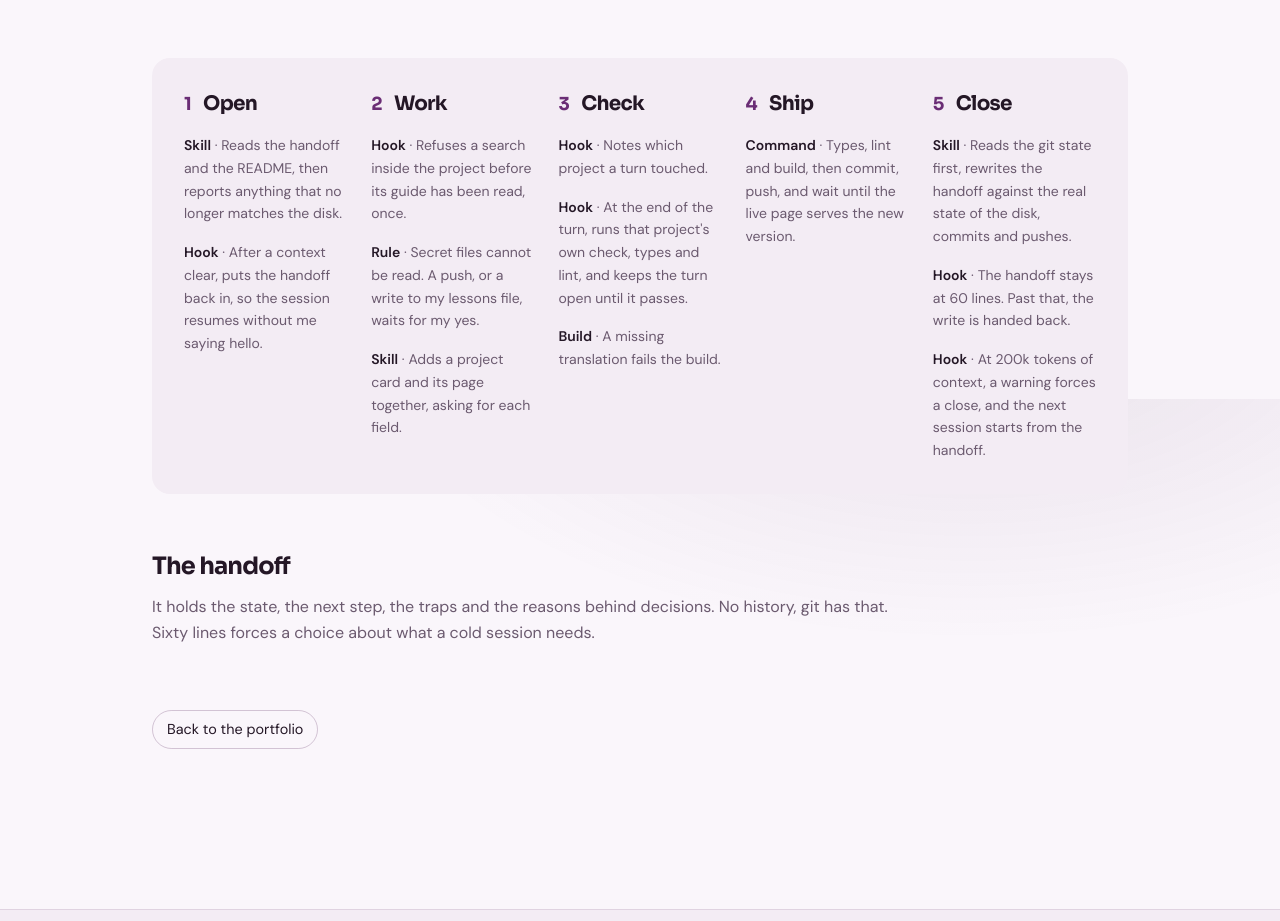
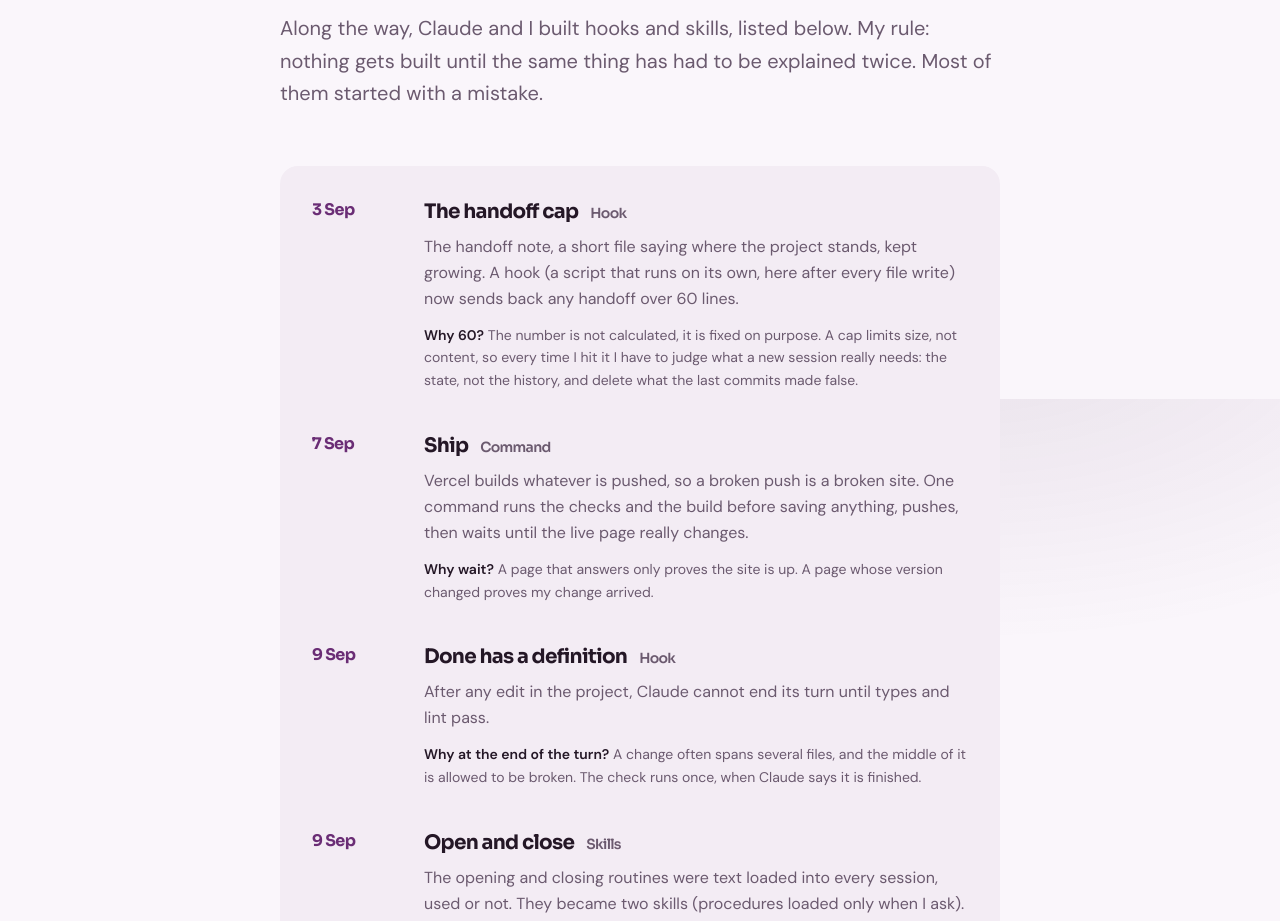
Before and after one commit to ClementPZ/clementpz-portfolio, a Next.js app: page /making-of in a window 1280 px wide. Shown: the part 401-1322 px from the top of the page. Built offline with nearby package versions, Linux system fonts and the light colour scheme.

Commit message:
Add the making-of timeline with French and Spanish

```diff
--- a/src/app/making-of/page.tsx
+++ b/src/app/making-of/page.tsx
@@ -5,7 +5,7 @@ import { MakingOfContent } from "../../components/MakingOfContent";
 export const metadata: Metadata = pageMeta(
   "/making-of",
   "The making of this portfolio · Clément PZ",
-  "The skills, hooks and scripts around each step of building this portfolio, from opening a session to closing it.",
+  "The hooks and skills built along the way, each with the mistake that started it and the reason it works that way.",
 );
 
 export default function MakingOfPage() {
--- a/src/components/MakingOfContent.tsx
+++ b/src/components/MakingOfContent.tsx
@@ -7,8 +7,8 @@ import { BackHome } from "./BackHome";
 import { makingOfText } from "../data/i18n";
 import { useLocale } from "./LocaleProvider";
 
-// Le pipeline en cinq étapes, lu de gauche à droite sur bureau, de haut en bas
-// sur mobile. Une seule hiérarchie : la taille, pas de bordure ni de pastille.
+// Frise des hooks et skills, dans l'ordre où ils sont nés. La date est à gauche
+// sur bureau, au-dessus sur mobile. Une seule hiérarchie : la taille, pas de bordure.
 export function MakingOfContent() {
   const { locale } = useLocale();
   const t = makingOfText[locale] ?? makingOfText.en;
@@ -16,7 +16,7 @@ export function MakingOfContent() {
     // id="top" : cible du logo de la Nav (href="#top"), comme sur la home.
     <div id="top">
       <Nav />
-      <main className="max-w-5xl mx-auto px-6 pt-10 pb-24 sm:pt-14">
+      <main className="max-w-3xl mx-auto px-6 pt-10 pb-24 sm:pt-14">
         <div className="mb-10">
           <BackHome />
         </div>
@@ -30,56 +30,62 @@ export function MakingOfContent() {
           {t.title}
         </h1>
         <p
-          className="text-lg sm:text-xl leading-relaxed mb-14 max-w-3xl"
+          className="text-lg sm:text-xl leading-relaxed mb-14"
           style={{ color: "var(--text-muted)" }}
         >
           {t.intro}
         </p>
 
         <div className="panel p-5 sm:p-8">
-          <ol className="grid gap-8 lg:grid-cols-5 lg:gap-6">
-            {t.stages.map((stage, i) => (
-              <li key={stage.title}>
-                <div className="flex items-baseline gap-3 mb-4">
-                  <span
-                    className="font-display font-bold text-lg"
+          <ol className="space-y-10">
+            {t.entries.map((e) => (
+              <li
+                key={e.date + e.title}
+                className="grid gap-x-8 gap-y-2 sm:grid-cols-[5rem_1fr]"
+              >
+                <p
+                  className="font-display font-bold text-base"
                   style={{ color: "var(--accent)" }}
                 >
-                    {i + 1}
+                  {e.date}
+                </p>
+                <div>
+                  <h2 className="font-display font-bold text-xl mb-2">
+                    {e.title}
+                    <span
+                      className="ml-3 text-sm font-semibold"
+                      style={{ color: "var(--text-muted)" }}
+                    >
+                      {e.kind}
                     </span>
-                  <h2 className="font-display font-bold text-xl">{stage.title}</h2>
-                </div>
-                <ul className="space-y-4">
-                  {stage.items.map((item) => (
-                    <li
-                      key={item.text}
-                      className="text-sm leading-relaxed"
+                  </h2>
+                  <p
+                    className="text-base leading-relaxed"
+                    style={{ color: "var(--text-muted)" }}
+                  >
+                    {e.text}
+                  </p>
+                  <p
+                    className="mt-3 text-sm leading-relaxed"
                     style={{ color: "var(--text-muted)" }}
                   >
                     <span className="font-semibold" style={{ color: "var(--text)" }}>
-                        {item.kind}
-                      </span>
-                      {" · "}
-                      {item.text}
-                    </li>
-                  ))}
-                </ul>
+                      {e.whyLabel}
+                    </span>{" "}
+                    {e.why}
+                  </p>
+                </div>
               </li>
             ))}
           </ol>
         </div>
 
-        <section className="mt-14 max-w-3xl">
-          <h2 className="font-display text-xl sm:text-2xl font-bold mb-3">
-            {t.handoffTitle}
-          </h2>
         <p
-            className="text-base leading-relaxed"
-            style={{ color: "var(--text-muted)" }}
+          className="mt-12 text-lg leading-relaxed"
+          style={{ color: "var(--text)" }}
         >
-            {t.handoffBody}
+          {t.pattern}
         </p>
-        </section>
 
         <div className="mt-16">
           <Link href="/" className="btn-ghost">
--- a/src/data/i18n.ts
+++ b/src/data/i18n.ts
@@ -535,18 +535,24 @@ export const statusText: Record<Locale, Record<StatusKey, string>> = {
 };
 
 // ============================================================================
-// Page /making-of — le pipeline réel autour du portfolio : skills, hooks, scripts.
-// Chaque ligne décrit un mécanisme qui existe dans le dépôt ou dans le vault.
-// FR et ES absents tant que l'anglais n'est pas validé : la page retombe sur EN.
+// Page /making-of — la frise des hooks et skills construits pendant le chantier.
+// Dates : commits du vault. Raisons : en-têtes de scripts, journal des
+// réexplications, mesures du handoff. L'anglais est la source, FR et ES adaptés.
 // ============================================================================
 
 type MakingOfCopy = {
   kicker: string;
   title: string;
   intro: string;
-  stages: { title: string; items: { kind: string; text: string }[] }[];
-  handoffTitle: string;
-  handoffBody: string;
+  entries: {
+    date: string;
+    kind: string;
+    title: string;
+    text: string;
+    whyLabel: string;
+    why: string;
+  }[];
+  pattern: string;
   backHome: string;
 };
 
@@ -555,86 +561,178 @@ export const makingOfText: { en: MakingOfCopy } & Partial<Record<Locale, MakingO
     kicker: "Process",
     title: "The making of this portfolio",
     intro:
-      "My portfolio, built with Claude Code. Around it sits a small pipeline of skills, hooks and scripts. This is what runs at each step.",
-    stages: [
-      {
-        title: "Open",
-        items: [
-          {
-            kind: "Skill",
-            text: "Reads the handoff and the README, then reports anything that no longer matches the disk.",
-          },
-          {
-            kind: "Hook",
-            text: "After a context clear, puts the handoff back in, so the session resumes without me saying hello.",
-          },
-        ],
-      },
-      {
-        title: "Work",
-        items: [
-          {
-            kind: "Hook",
-            text: "Refuses a search inside the project before its guide has been read, once.",
-          },
-          {
-            kind: "Rule",
-            text: "Secret files cannot be read. A push, or a write to my lessons file, waits for my yes.",
-          },
-          {
-            kind: "Skill",
-            text: "Adds a project card and its page together, asking for each field.",
-          },
-        ],
-      },
-      {
-        title: "Check",
-        items: [
-          {
-            kind: "Hook",
-            text: "Notes which project a turn touched.",
-          },
-          {
-            kind: "Hook",
-            text: "At the end of the turn, runs that project's own check, types and lint, and keeps the turn open until it passes.",
-          },
-          {
-            kind: "Build",
-            text: "A missing translation fails the build.",
-          },
-        ],
-      },
-      {
+      "Along the way, Claude and I built hooks and skills, listed below. My rule: nothing gets built until the same thing has had to be explained twice. Most of them started with a mistake.",
+    entries: [
+      {
+        date: "3 Sep",
+        kind: "Hook",
+        title: "The handoff cap",
+        text: "The handoff note, a short file saying where the project stands, kept growing. A hook (a script that runs on its own, here after every file write) now sends back any handoff over 60 lines.",
+        whyLabel: "Why 60?",
+        why: "The number is not calculated, it is fixed on purpose. A cap limits size, not content, so every time I hit it I have to judge what a new session really needs: the state, not the history, and delete what the last commits made false.",
+      },
+      {
+        date: "7 Sep",
+        kind: "Command",
         title: "Ship",
-        items: [
-          {
-            kind: "Command",
-            text: "Types, lint and build, then commit, push, and wait until the live page serves the new version.",
-          },
-        ],
-      },
-      {
-        title: "Close",
-        items: [
-          {
-            kind: "Skill",
-            text: "Reads the git state first, rewrites the handoff against the real state of the disk, commits and pushes.",
-          },
-          {
-            kind: "Hook",
-            text: "The handoff stays at 60 lines. Past that, the write is handed back.",
-          },
-          {
-            kind: "Hook",
-            text: "At 200k tokens of context, a warning forces a close, and the next session starts from the handoff.",
-          },
-        ],
+        text: "Vercel builds whatever is pushed, so a broken push is a broken site. One command runs the checks and the build before saving anything, pushes, then waits until the live page really changes.",
+        whyLabel: "Why wait?",
+        why: "A page that answers only proves the site is up. A page whose version changed proves my change arrived.",
+      },
+      {
+        date: "9 Sep",
+        kind: "Hook",
+        title: "Done has a definition",
+        text: "After any edit in the project, Claude cannot end its turn until types and lint pass.",
+        whyLabel: "Why at the end of the turn?",
+        why: "A change often spans several files, and the middle of it is allowed to be broken. The check runs once, when Claude says it is finished.",
+      },
+      {
+        date: "9 Sep",
+        kind: "Skills",
+        title: "Open and close",
+        text: "The opening and closing routines were text loaded into every session, used or not. They became two skills (procedures loaded only when I ask). One reads the handoff and reports what no longer matches. The other updates it against the real files, then saves and publishes.",
+        whyLabel: "Why read the files first?",
+        why: "Several sessions run in parallel. A rewrite from an old read would erase another session's work.",
+      },
+      {
+        date: "11 Sep",
+        kind: "Rule",
+        title: "Memory",
+        text: "Claude saved a note to its own memory without being asked, in the wrong file and shape. Writing there now needs my yes, and so does a push to GitHub.",
+        whyLabel: "Why a permission, not a sentence?",
+        why: "The sentence already existed, and a stronger habit had beaten it once.",
+      },
+      {
+        date: "15 Sep",
+        kind: "Hook",
+        title: "Blind search",
+        text: "The rule said to read a project's guide before searching it. A session searched blindly anyway. Now the first search is refused until something has been read.",
+        whyLabel: "Why?",
+        why: "I measured a session start: about 61,700 tokens, of which my own files are about 2,700. The waste was wandering, not file size.",
       },
     ],
-    handoffTitle: "The handoff",
-    handoffBody:
-      "It holds the state, the next step, the traps and the reasons behind decisions. No history, git has that. Sixty lines forces a choice about what a cold session needs.",
+    pattern:
+      "A rule written in a file got ignored, a script did not. At least eight times, the same instruction had to be repeated before I stopped writing it down and started enforcing it.",
     backHome: "Back to the portfolio",
+  },
+  fr: {
+    kicker: "Process",
+    title: "Le making of de ce portfolio",
+    intro:
+      "En chemin, Claude et moi avons construit des hooks et des skills, listés ci-dessous. Ma règle : rien n'est construit tant que la même chose n'a pas dû être expliquée deux fois. La plupart sont nés d'une erreur.",
+    entries: [
+      {
+        date: "3 sept",
+        kind: "Hook",
+        title: "Le plafond du handoff",
+        text: "Le handoff, un court fichier qui dit où en est le projet, ne cessait de grossir. Un hook (un script qui tourne tout seul, ici après chaque écriture de fichier) renvoie désormais tout handoff de plus de 60 lignes.",
+        whyLabel: "Pourquoi 60 ?",
+        why: "Le chiffre n'est pas calculé, il est fixé exprès. Un plafond limite la taille, pas le contenu : chaque fois que je l'atteins, je dois juger ce dont une nouvelle session a vraiment besoin, l'état et non l'historique, et supprimer ce que les derniers commits ont rendu faux.",
+      },
+      {
+        date: "7 sept",
+        kind: "Commande",
+        title: "Ship",
+        text: "Vercel construit tout ce qui est poussé : un push cassé, c'est un site cassé. Une seule commande lance les checks et le build avant de sauvegarder quoi que ce soit, pousse, puis attend que la page en ligne change vraiment.",
+        whyLabel: "Pourquoi attendre ?",
+        why: "Une page qui répond prouve seulement que le site est up. Une page dont la version a changé prouve que ma modification est arrivée.",
+      },
+      {
+        date: "9 sept",
+        kind: "Hook",
+        title: "« Terminé » a une définition",
+        text: "Après toute modification dans le projet, Claude ne peut pas terminer son tour tant que les types et le lint ne passent pas.",
+        whyLabel: "Pourquoi en fin de tour ?",
+        why: "Un changement touche souvent plusieurs fichiers, et le milieu a le droit d'être cassé. Le check tourne une seule fois, quand Claude dit avoir fini.",
+      },
+      {
+        date: "9 sept",
+        kind: "Skills",
+        title: "Ouvrir et clore",
+        text: "Les routines d'ouverture et de clôture étaient du texte chargé dans chaque session, utilisé ou non. Elles sont devenues deux skills (des procédures chargées seulement quand je les demande). L'une lit le handoff et signale ce qui ne correspond plus. L'autre le met à jour d'après les vrais fichiers, puis sauvegarde et publie.",
+        whyLabel: "Pourquoi lire les fichiers d'abord ?",
+        why: "Plusieurs sessions tournent en parallèle. Une réécriture à partir d'une vieille lecture effacerait le travail d'une autre session.",
+      },
+      {
+        date: "11 sept",
+        kind: "Règle",
+        title: "Mémoire",
+        text: "Claude a enregistré une note dans sa propre mémoire sans que je le demande, dans le mauvais fichier et la mauvaise forme. Écrire là demande désormais mon accord, et un push vers GitHub aussi.",
+        whyLabel: "Pourquoi une permission plutôt qu'une phrase ?",
+        why: "La phrase existait déjà, et une habitude plus forte l'avait déjà battue une fois.",
+      },
+      {
+        date: "15 sept",
+        kind: "Hook",
+        title: "Recherche à l'aveugle",
+        text: "La règle disait de lire le guide d'un projet avant d'y chercher. Une session a cherché à l'aveugle quand même. Maintenant, la première recherche est refusée tant que rien n'a été lu.",
+        whyLabel: "Pourquoi ?",
+        why: "J'ai mesuré un démarrage de session : environ 61 700 tokens, dont environ 2 700 pour mes propres fichiers. Le gaspillage, c'était l'errance, pas la taille des fichiers.",
+      },
+    ],
+    pattern:
+      "Une règle écrite dans un fichier a été ignorée, un script non. Au moins huit fois, il a fallu répéter la même consigne avant que j'arrête de l'écrire et que je commence à la faire respecter.",
+    backHome: "Retour au portfolio",
+  },
+  es: {
+    kicker: "Process",
+    title: "El making of de este portafolio",
+    intro:
+      "Por el camino, Claude y yo construimos hooks y skills, listados abajo. Mi regla: no se construye nada hasta que la misma cosa haya tenido que explicarse dos veces. La mayoría nació de un error.",
+    entries: [
+      {
+        date: "3 sep",
+        kind: "Hook",
+        title: "El tope del handoff",
+        text: "El handoff, un archivo corto que dice cómo va el proyecto, no paraba de crecer. Un hook (un script que corre solo, aquí después de cada escritura de archivo) devuelve ahora cualquier handoff de más de 60 líneas.",
+        whyLabel: "¿Por qué 60?",
+        why: "El número no está calculado, está fijado a propósito. Un tope limita el tamaño, no el contenido: cada vez que lo alcanzo tengo que juzgar qué necesita de verdad una sesión nueva, el estado y no el historial, y borrar lo que los últimos commits dejaron falso.",
+      },
+      {
+        date: "7 sep",
+        kind: "Comando",
+        title: "Ship",
+        text: "Vercel construye todo lo que se sube, así que un push roto es un sitio roto. Un solo comando ejecuta los checks y el build antes de guardar nada, hace el push y espera a que la página en línea cambie de verdad.",
+        whyLabel: "¿Por qué esperar?",
+        why: "Una página que responde solo prueba que el sitio está arriba. Una página cuya versión cambió prueba que mi cambio llegó.",
+      },
+      {
+        date: "9 sep",
+        kind: "Hook",
+        title: "«Terminado» tiene una definición",
+        text: "Tras cualquier edición en el proyecto, Claude no puede terminar su turno hasta que pasen los tipos y el lint.",
+        whyLabel: "¿Por qué al final del turno?",
+        why: "Un cambio suele abarcar varios archivos, y a la mitad puede estar roto. El check corre una sola vez, cuando Claude dice que terminó.",
+      },
+      {
+        date: "9 sep",
+        kind: "Skills",
+        title: "Abrir y cerrar",
+        text: "Las rutinas de apertura y cierre eran texto cargado en cada sesión, se usara o no. Pasaron a ser dos skills (procedimientos que se cargan solo cuando los pido). Una lee el handoff e indica lo que ya no coincide. La otra lo actualiza según los archivos reales, y luego guarda y publica.",
+        whyLabel: "¿Por qué leer primero los archivos?",
+        why: "Varias sesiones corren en paralelo. Reescribir a partir de una lectura vieja borraría el trabajo de otra sesión.",
+      },
+      {
+        date: "11 sep",
+        kind: "Regla",
+        title: "Memoria",
+        text: "Claude guardó una nota en su propia memoria sin que se lo pidiera, en el archivo equivocado y con la forma equivocada. Escribir ahí ahora requiere mi visto bueno, y un push a GitHub también.",
+        whyLabel: "¿Por qué un permiso y no una frase?",
+        why: "La frase ya existía, y un hábito más fuerte ya la había vencido una vez.",
+      },
+      {
+        date: "15 sep",
+        kind: "Hook",
+        title: "Búsqueda a ciegas",
+        text: "La regla decía leer la guía de un proyecto antes de buscar en él. Una sesión buscó a ciegas igual. Ahora la primera búsqueda se rechaza hasta que se haya leído algo.",
+        whyLabel: "¿Por qué?",
+        why: "Medí el arranque de una sesión: unos 61 700 tokens, de los cuales mis propios archivos son unos 2 700. El desperdicio era divagar, no el tamaño de los archivos.",
+      },
+    ],
+    pattern:
+      "Una regla escrita en un archivo fue ignorada, un script no. Al menos ocho veces hubo que repetir la misma instrucción antes de que dejara de escribirla y empezara a hacerla cumplir.",
+    backHome: "Volver al portafolio",
   },
 };
 
```
Lines whose indentation alone changed are shown as unchanged.
